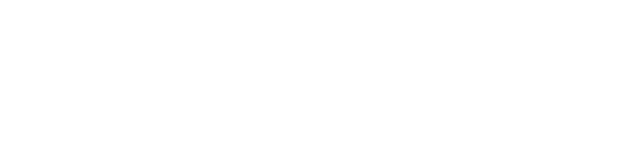
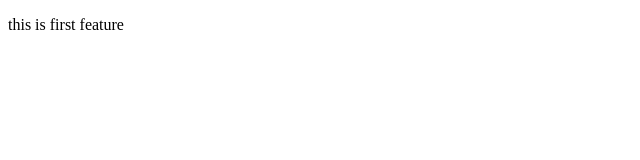
Before and after one commit to SHIVAM2DEV/secondProject, a plain HTML site: page index.html in a window 1280 px wide. Shown: the whole page, without its empty margins (0-640 px from the left). Drawn offline with Linux system fonts and the light colour scheme.

Commit message:
added new feature in feature1 branch

```diff
--- a/index.html
+++ b/index.html
@@ -6,6 +6,6 @@
     <title>Document</title>
 </head>
 <body>
-
+    <p>this is first feature</p>
 </body>
 </html>
```
